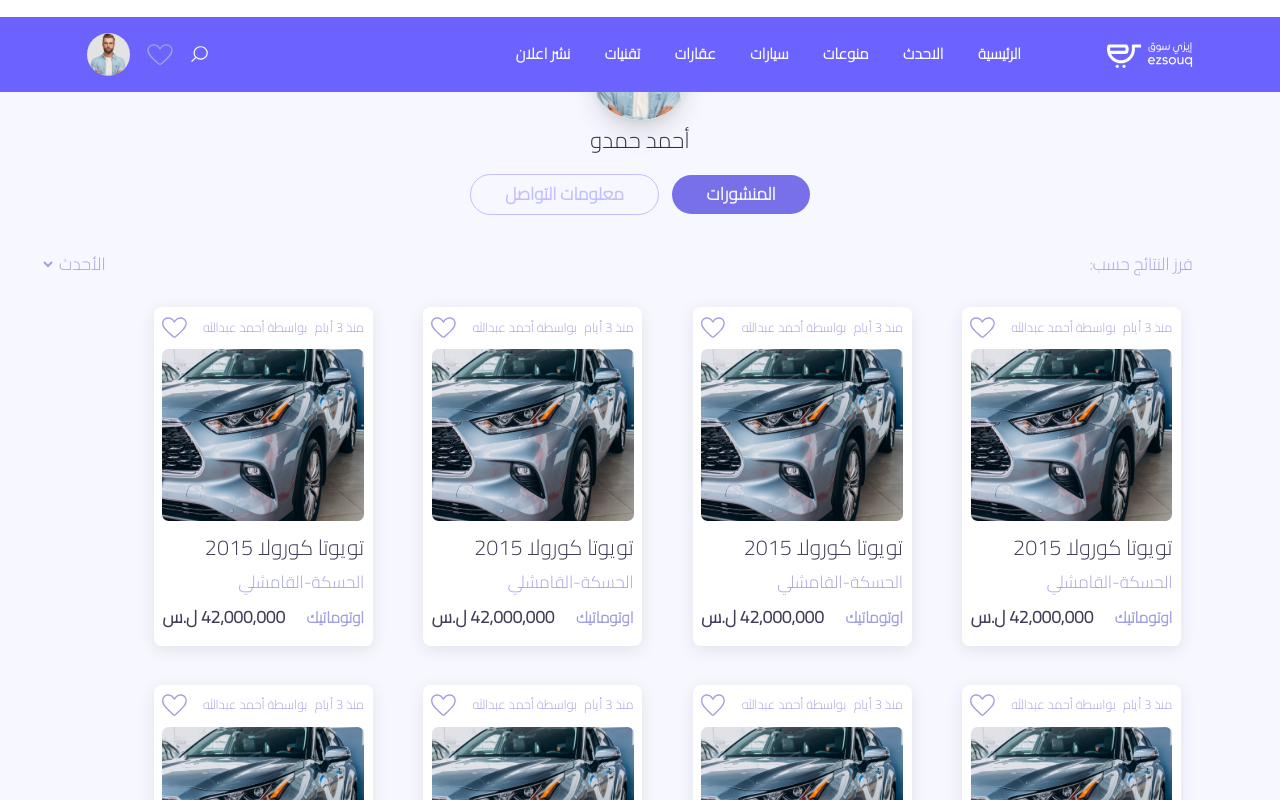
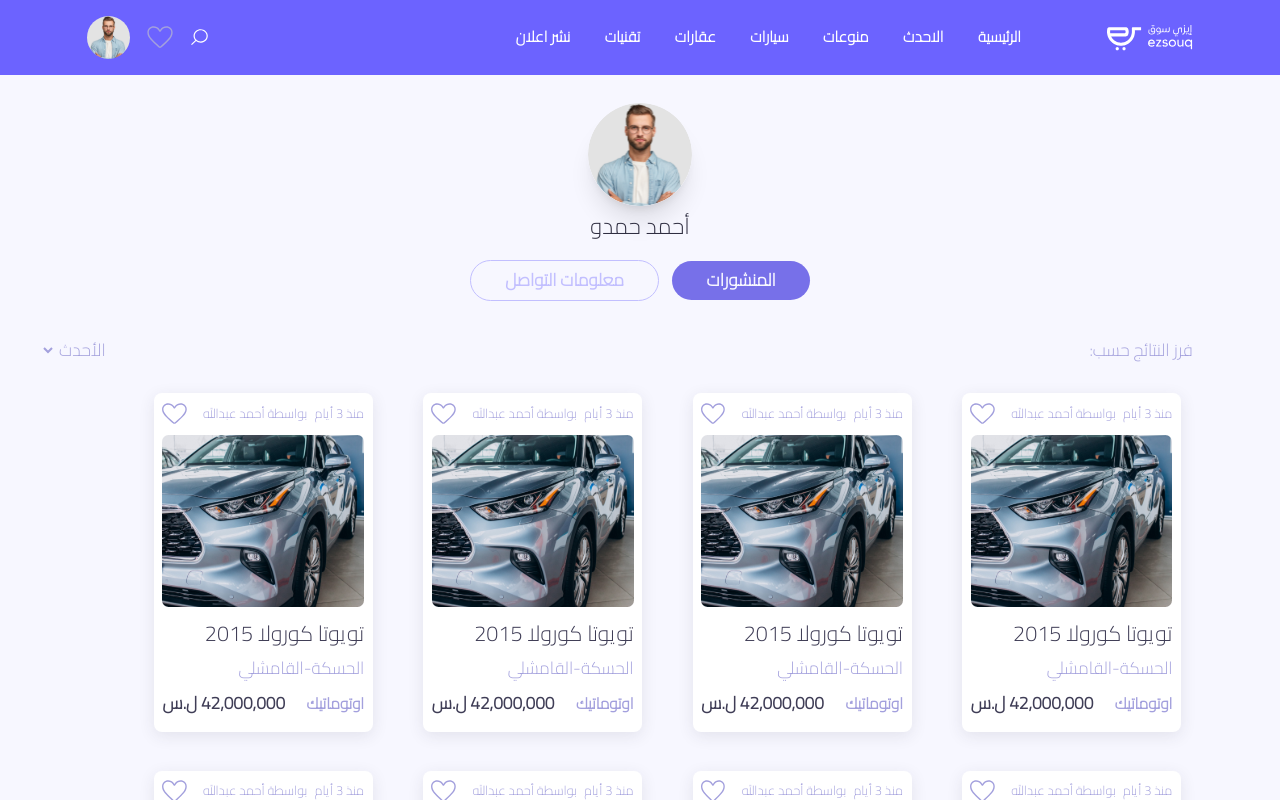
Before and after one commit to AhmadMostafaHamdo/ezsouq, a React (Vite) app: page /profile in a window 1280 px wide. Shown: the top 800 px of the page. Built offline with nearby package versions, Linux system fonts and the light colour scheme.

Commit message:
mt for MainProfile InfoContact

```diff
--- a/src/components/website/ContactInfo.jsx
+++ b/src/components/website/ContactInfo.jsx
@@ -3,7 +3,7 @@
 
 const ContactInfo = () => {
   return (
-    <div className="container font-sans">
+    <div className="container font-sans pt-[5rem]">
       <ImgProfileWithButtons />
       <div className="flex-between flex-wrap gap-7 lg:w-[66vw] m-auto pt-3">
         {contactInfo.map((info, index) => (
--- a/src/components/website/MainProfile.jsx
+++ b/src/components/website/MainProfile.jsx
@@ -9,7 +9,7 @@
 const MainProfile = () => {
 
   return (
-    <div className="container pb-10">
+    <div className="container pb-10 pt-[5rem]">
         <ImgProfileWithButtons/>
       <div className="w-full flex justify-start md:justify-evenly items-center gap-[2.25rem] pl-[1rem] md:pl-[3.187rem] flex-wrap">
         {cards.map((card, index) => (
```
